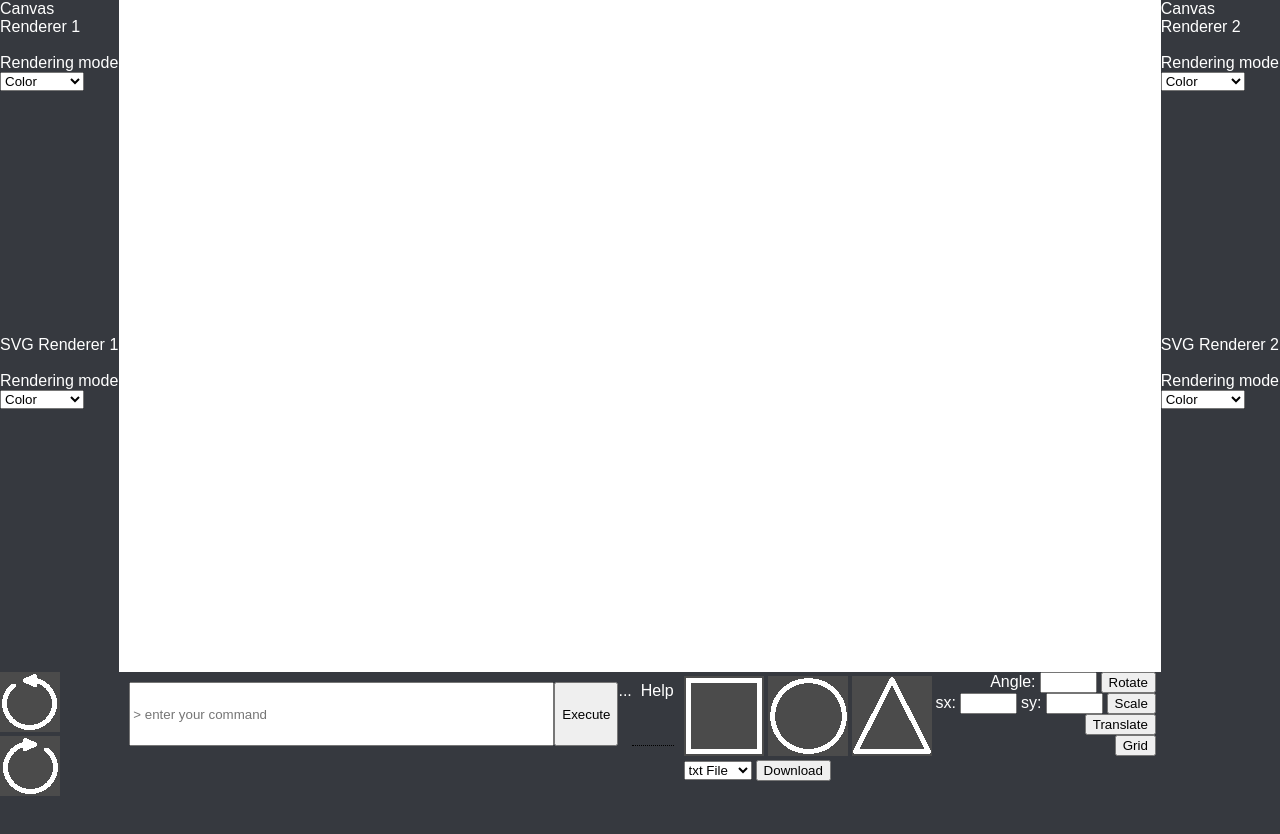
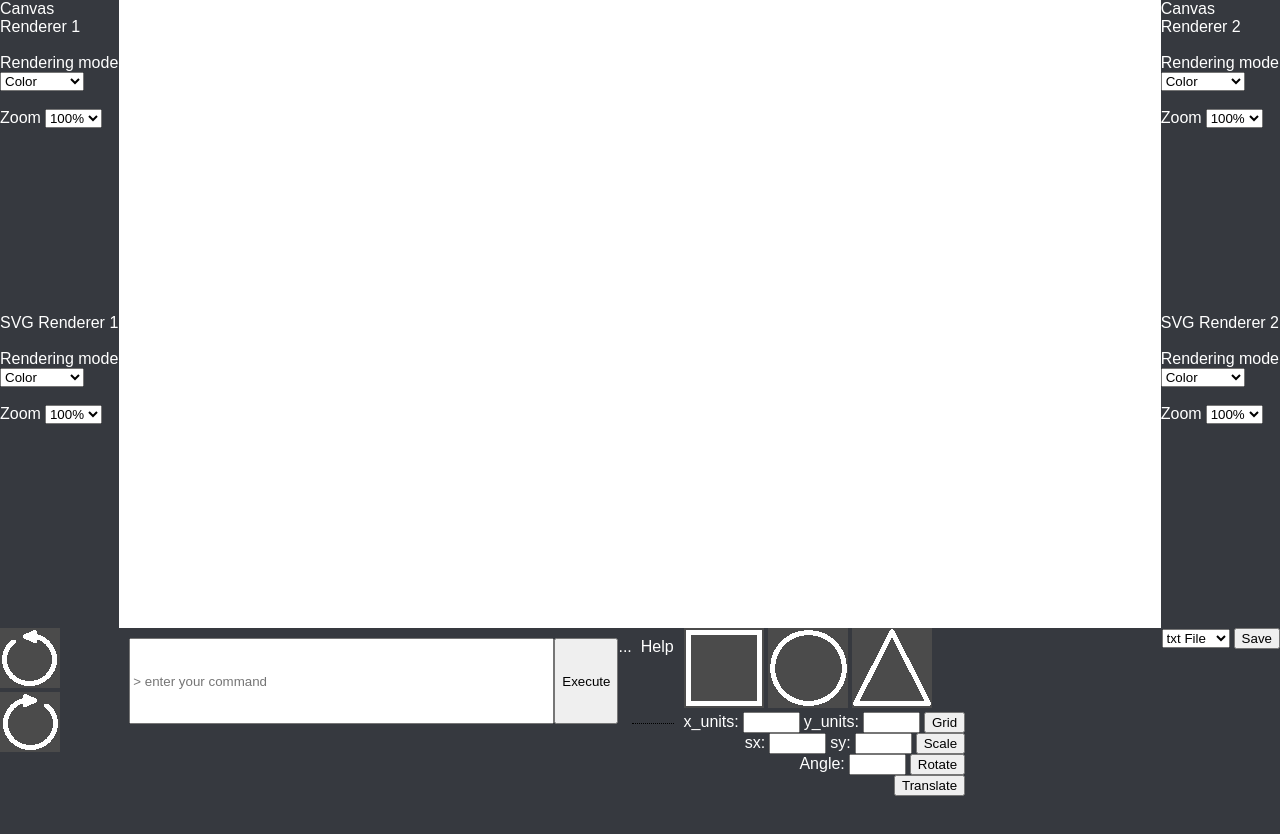
Before and after one commit to tiagolascasas/FEUP-ASSO, a website with bundled scripts: page docs/index.html in a window 1280 px wide. Shown: the top 834 px of the page. Built offline with nearby package versions, Linux system fonts and the light colour scheme.

Commit message:
Started with zoom

```diff
--- a/docs/index.html
+++ b/docs/index.html
@@ -25,6 +25,14 @@
                     <option value="Color">Color</option>
                     <option value="Wireframe">Wireframe</option>
                 </select>
+                <br>
+                <br>
+                <label>Zoom</label>
+                <select id="canvas1_zoom">
+                    <option value="0.5">50%</option>
+                    <option value="1.0" selected="selected">100%</option>
+                    <option value="1.5">150%</option>
+                </select>
             </div>
             <div class="B2" style="background-color:#36393F">
                 <label>SVG Renderer 1</label>
@@ -34,6 +42,14 @@
                 <select id="svg1_mode">
                     <option value="Color">Color</option>
                     <option value="Wireframe">Wireframe</option>
+                </select>
+                <br>
+                <br>
+                <label>Zoom</label>
+                <select id="svg1_zoom">
+                    <option value="0.5">50%</option>
+                    <option value="1.0" selected="selected">100%</option>
+                    <option value="1.5">150%</option>
                 </select>
             </div>
             <div class="B3" style="background-color:#36393F">
@@ -45,6 +61,14 @@
                     <option value="Color">Color</option>
                     <option value="Wireframe">Wireframe</option>
                 </select>
+                <br>
+                <br>
+                <label>Zoom</label>
+                <select id="canvas2_zoom">
+                    <option value="0.5">50%</option>
+                    <option value="1.0" selected="selected">100%</option>
+                    <option value="1.5">150%</option>
+                </select>
             </div>
             <div class="B4" style="background-color:#36393F">
                 <label>SVG Renderer 2</label>
@@ -54,6 +78,14 @@
                 <select id="svg2_mode">
                     <option value="Color">Color</option>
                     <option value="Wireframe">Wireframe</option>
+                </select>
+                <br>
+                <br>
+                <label>Zoom</label>
+                <select id="svg2_zoom">
+                    <option value="-0.5">50%</option>
+                    <option value="0" selected="selected">100%</option>
+                    <option value="0.5">150%</option>
                 </select>
             </div>
             <div class="Repl" style="background-color:#36393F">
@@ -94,10 +126,12 @@ redo                                   redoes the last undo command
                     <input id="triangle" type="image" src="assets/triangle.png" />
                 </form>
                 <div style="display: inline-block;">
-                    <form class="operation" id="rotate">
-                        <label>Angle:</label>
-                        <input id="angle" type="text" size="4" />
-                        <input type="submit" value="Rotate" />
+                    <form class="operation" id="grid">
+                        <label>x_units:</label>
+                        <input id="x_units" type="text" size="4" />
+                        <label>y_units:</label>
+                        <input id="y_units" type="text" size="4" />
+                        <input type="submit" value="Grid" />
                     </form>
                     <form class="operation" id="scale">
                         <label>sx:</label>
@@ -106,22 +140,25 @@ redo                                   redoes the last undo command
                         <input id="sy" type="text" size="4" />
                         <input type="submit" value="Scale" />
                     </form>
+                    <form class="operation" id="rotate">
+                        <label>Angle:</label>
+                        <input id="angle" type="text" size="4" />
+                        <input type="submit" value="Rotate" />
+                    </form>
                     <form class="operation" id="translate">
                         <input type="submit" value="Translate" />
                     </form>
-                    <form class="operation" id="grid">
-                        <input type="submit" value="Grid" />
-                    </form>
                 </div>
-                <form id="saveForm">
+            </div>
+            <div class="C2" style="background-color:#36393F">
+                <form class="operation" id="saveForm">
                     <select id="saveDropdown" name="cars">
                         <option value="txt">txt File</option>
                         <option value="xml">xml File</option>
                     </select>
-                    <input type="submit" value="Download" />
+                    <input type="submit" value="Save" />
                 </form>
             </div>
-            <div class="C2" style="background-color:#36393F"></div>
             <div class="C1" style="background-color:#36393F">
                 <input id="undo" type="image" src="assets/undo.png" />
                 <input id="redo" type="image" src="assets/redo.png" />
```
Also changed, not shown: index.html (+47 -10 lines), src/view/renderer.ts (+71 -35 lines), src/view/simpledraw_view.ts (+7 -1 lines), README.md, docs/dist/bundle.js.
